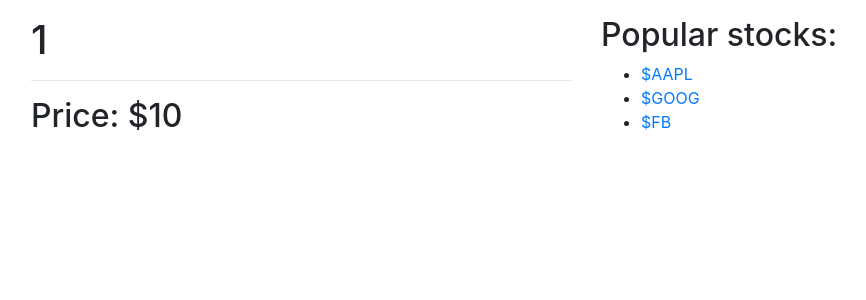
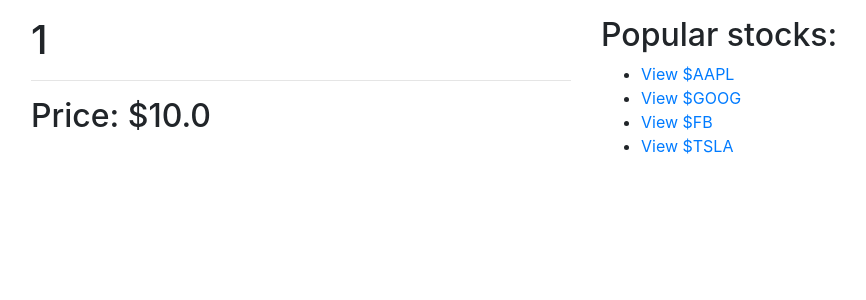
Before and after one commit to mkturner/flask-stock-app, a Flask app: page /stock/1 in a window 1280 px wide. Shown: the part 56-356 px from the top of the page, without its empty margins (54-920 px from the left). Run offline with Flask 2, Linux system fonts and the light colour scheme; a database or web service that is not in the repository returns one stand-in record (values such as "Sample title"); data that the repository does not hold is empty; some libraries are stand-ins or nearby versions.

Commit message:
♻️ refactor: avoid repetition with Jinja partials and filters

```diff
--- a/server.py
+++ b/server.py
@@ -13,12 +13,12 @@ API_URL = 'https://financialmodelingprep.com/api/v3/profile/{ticker}'
 def fetch_price(ticker):
     data = requests.get(API_URL.format(ticker=ticker),
                         params={'apikey': '5ad5285c31ccdb3fc54dc1c1aea1907b'}).json()
-    print(data)
+
     # data should be a dictionary with 2 keys "symbol" and "price"
     # we wanr the price
     return data[0]["price"]
 
-# Take a ticker symbol and return informative string about price
+# Take a ticker symbol and return information about stock
 # capture symbol in URL as parameter
 @app.route('/stock/<ticker>')
 def stock(ticker):
--- a/templates/popular_stocks.html
+++ b/templates/popular_stocks.html
@@ -1,11 +1,9 @@
 <!-- Defines a partial that will be used for quick links to popular stocks -->
-{% block popular %}
-    <h2>Popular stocks:</h2>
-    <ul>
-        <!-- Create links to some popular stocks, pass ticker as parameter -->
-        <li><a href="{{ url_for('stock', ticker='AAPL') }}">$AAPL</a></li>
-        <li><a href="{{ url_for('stock', ticker='GOOG') }}">$GOOG</a></li>
-        <li><a href="{{ url_for('stock', ticker='FB') }}">$FB</a></li>
-    </ul>
-
-{% endblock popular %}
+<h2>Popular stocks:</h2>
+<ul>
+    <!-- Create links to some popular stocks, pass ticker as parameter -->
+    <!-- Use Jinja 'for' loop to avoid repetition -->
+    {% for ticker in ['AAPL', 'GOOG', 'FB', 'TSLA'] %}
+        <li><a href="{{ url_for('stock', ticker=ticker) }}">View ${{ticker}}</a></li>
+    {% endfor %}
+</ul>
--- a/templates/stock.html
+++ b/templates/stock.html
@@ -6,9 +6,13 @@
 {% block content %}
     <div class="row">
         <div class="col-sm">
-            <h1 class="mb-3">{{ticker}}</h1>
+            <!-- 'upper filter will trasnform text to upper case' -->
+            <h1 class="mb-3">{{ticker | upper}}</h1>
             <hr />
-            <h2>Price: ${{price}}</h2>
+            <!-- 'round' filter allows you to transform numeric data -->
+            <!-- arguments are the desired precision, and method to use -->
+            <!-- method must be a string -->
+            <h2>Price: ${{price | round(2, 'floor')}}</h2>
         </div>
         <div class="col">
             <!-- call the 'popular_stocks' partial -->
```
